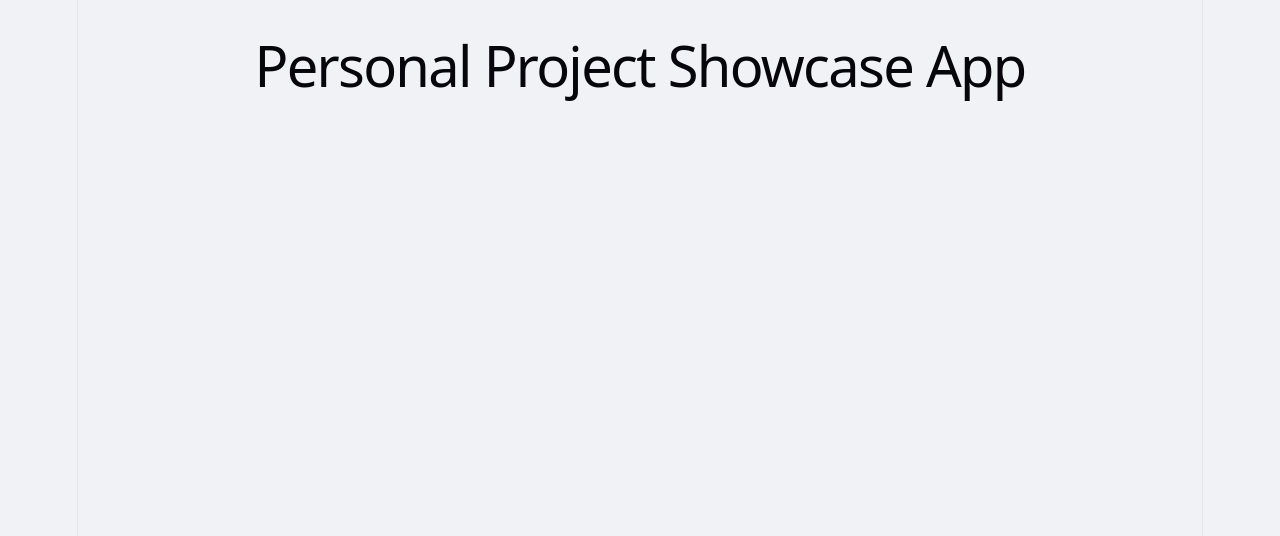
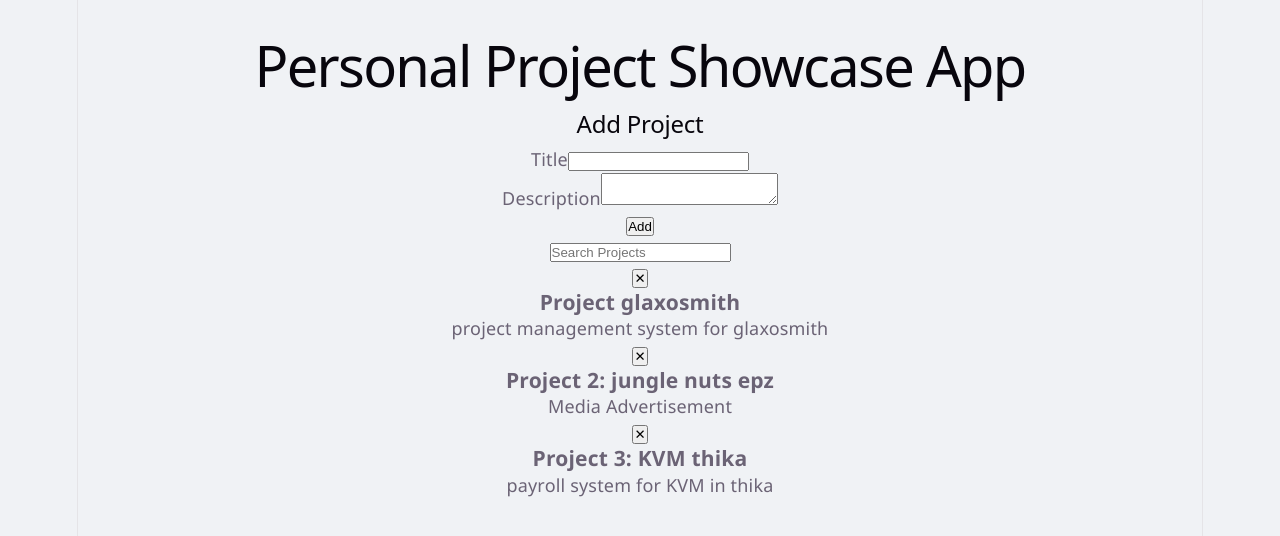
Before and after one commit to gatheruisaac/spa-17, a React (Vite) app in the folder spa-17/: page / in a window 1280 px wide. Shown: the top 536 px of the page. Built offline with nearby package versions, Linux system fonts and the light colour scheme.

Commit message:
Added Components, Seed and Delete Func

```diff
--- a/spa-17/src/App.jsx
+++ b/spa-17/src/App.jsx
@@ -9,10 +9,12 @@ const ProjectForm = ({ onAddProject }) => {
   const handleSubmit = (e) => {
     e.preventDefault();
     if (!title || !description) return;
+
     onAddProject({ id: Date.now(), title, description });
     setTitle('');
     setDescription('');
   };
+
 
   return (
     <div className="card">
@@ -32,16 +34,77 @@ const ProjectForm = ({ onAddProject }) => {
   );
 };
 
+const ProjectItem = ({ project }) => {
+  return (
+    <div className="project-item">
+      <button className="delete-btn">✕</button>
+      <div className="project-details">
+        <h3>{project.title}</h3>
+        <p>{project.description}</p>
+      </div>
+    </div>
+  );
+};
+
+const ProjectList = ({ projects, searchTerm, onSearchChange, onDelete }) => {
+  return (
+    <div className="card list-section">
+      <input
+        className="search-input"
+        type="text"
+        placeholder="Search Projects"
+        value={searchTerm}
+        onChange={(e) => onSearchChange(e.target.value)}
+      />
+      <div className="projects-container">
+        {projects.length > 0 ? (
+          projects.map((proj) => (
+            <ProjectItem key={proj.id} project={proj} onDelete={onDelete} />
+          ))
+        ) : (
+          <p className="no-projects">No projects found.</p>
+        )}
+      </div>
+    </div>
+  );
+};
+
 
 function App() {
-  // const [count, setCount] = useState(0)
+  const [projects, setProjects] = useState([
+    { id: 1, title: "Project glaxosmith", description: "project management system for glaxosmith" },
+    { id: 2, title: "Project 2: jungle nuts epz", description: "Media Advertisement" },
+    { id: 3, title: "Project 3: KVM thika", description: "payroll system for KVM in thika" },
+  ]);
+
+  const [searchTerm, setSearchTerm] = useState('');
+
+  const handleAddProject = (newProject) => {
+    setProjects([...projects, newProject]);
+  };
+
+  const handleDeleteProject = (id) => {
+    setProjects(projects.filter((p) => p.id !== id));
+  };
+
+  const filteredProjects = projects.filter((p) =>
+    p.title.toLowerCase().includes(searchTerm.toLowerCase())
+  );
 
   return (
     <div className="app-container">
-    <Header />
+      <Header />
+      <main className="main-content">
+        <ProjectForm onAddProject={handleAddProject} />
+        <ProjectList
+         projects={filteredProjects}
+         searchTerm={searchTerm}
+         onSearchChange={setSearchTerm}
+         onDelete={handleDeleteProject}
+        />
+      </main>
     </div>
-
-  )
+  );
 }
 
 export default App
```
Also changed, not shown: 1 other file (tests, documents, lock files or other folders).
